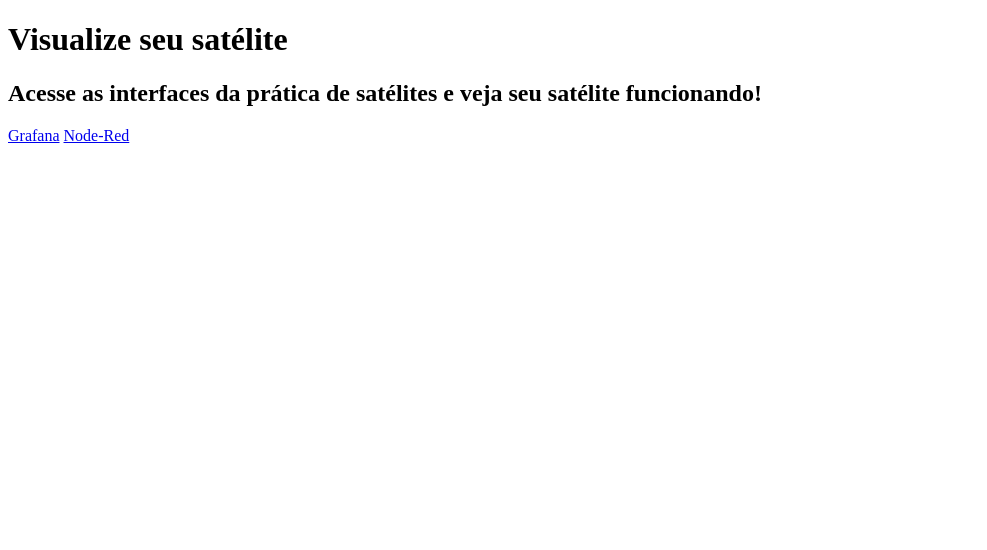
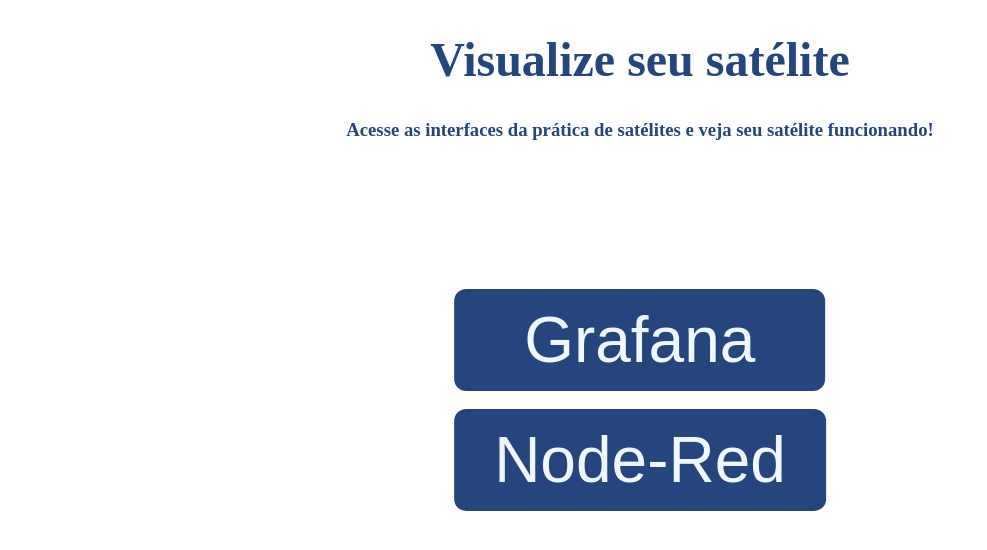
Before and after one commit to gidantas0105/cvtespacial-servidor-api, a website: page public/grafana-e-nodered.html in a window 1280 px wide. Shown: the whole page, without its empty margins (0-987 px from the left). Drawn offline with Linux system fonts and the light colour scheme.

Commit message:
Arquivos HTML com links (ou nao) para NodeRed e Grafana agora estlizados.

```diff
--- a/public/grafana-e-nodered.html
+++ b/public/grafana-e-nodered.html
@@ -3,14 +3,58 @@
     <head>
         <title>Visualize seu satélite</title>
         <meta charset="utf-8"/>
+        <style>
+            h1, h3{
+                color: rgba(37,69,126,255);
+                text-align: center;
+            }
+
+            h1 {
+                font-size: 48px;
+            }
+
+            div {
+                position: absolute;
+                top: 50%;
+                left: 50%;
+                transform: translate(-50%, -50%);
+
+            }
+
+            button {
+                background-color: rgba(37,69,126,255);
+                color:aliceblue;
+                font-size: 64px;
+                border: none;
+                border-radius: 12px;
+                transition-duration: 0.4s;
+            }
+
+
+            #b1 {
+                padding: 14px 70px;
+            }
+            #b2{
+                padding: 14px 40px;
+            }
+
+            button:hover {
+                background-color: aliceblue;
+                color: rgba(37,69,126,255);
+                font-size: 70px;
+                border: 2px solid rgba(37,69,126,255);
+            }
+        </style>
     </head>
     <body>
 
         <h1>Visualize seu satélite</h1>
-        <h2>Acesse as interfaces da prática de satélites e veja seu satélite funcionando!</h2>
+        <h3>Acesse as interfaces da prática de satélites e veja seu satélite funcionando!</h3>
 
-        <a href="https://grafana.com/" id="link-grafana">Grafana</a>
-        <a href="https://nodered.org/" id="link-nodered">Node-Red</a>
+    <div>
+        <a href="https://grafana.com/" id="link-grafana"><button id="b1">Grafana</button></a><br>
+        <br><a href="https://nodered.org/" id="link-nodered"><button id="b2">Node-Red</button></a>
+    </div>
 
     </body>
 </html>
```
Also changed, not shown: public/rej-grafana-e-nodered.html (+23 -4 lines).
